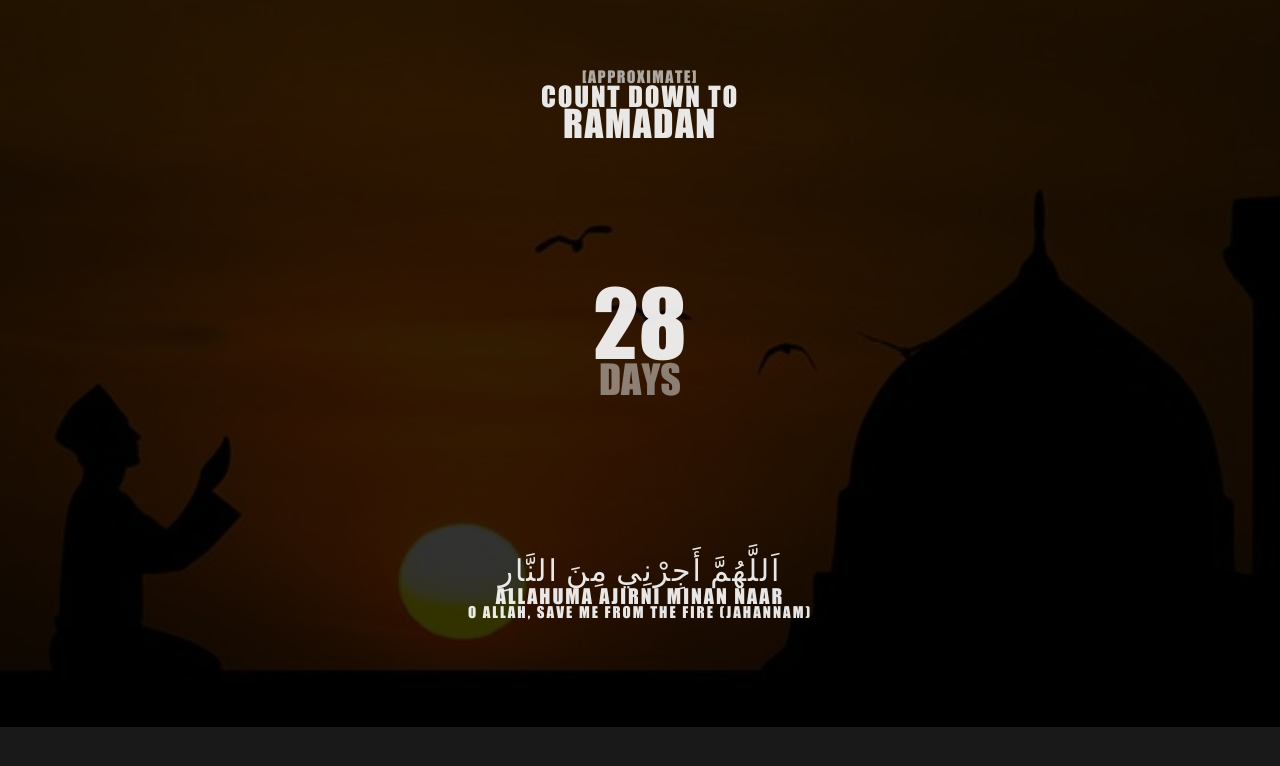
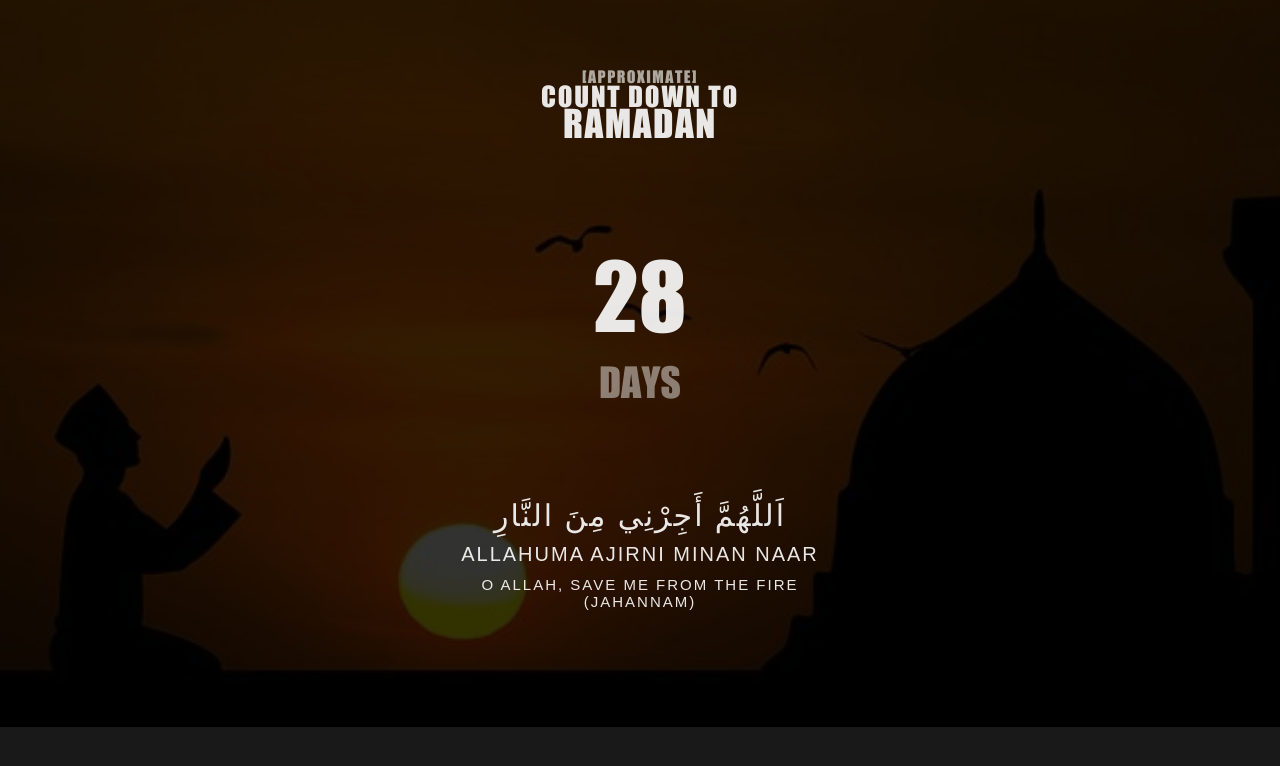
Before and after one commit to Rasheed124/Javascript-projects, a plain HTML site: page index.html in a window 1280 px wide. Drawn offline with Linux system fonts and the light colour scheme.

Commit message:
Ramadan Countdown

```diff
--- a/css/style.css
+++ b/css/style.css
@@ -66,6 +66,7 @@ body {
     font-size: 90px;
     font-weight: 400;
     line-height: 70px;
+    padding: 30px 0px;
 }
 
 .container .count h5 {
@@ -74,6 +75,15 @@ body {
 }
 
 /* Counter Dua */
+.container .dua {
+    font-family: Arial, Helvetica, sans-serif;
+    padding: 0px 50px;
+}
+
+.container .dua * {
+    padding-bottom: 10px;
+}
+
 .container .dua h3 {
     font-size: 30px;
     letter-spacing: 2px;
```
